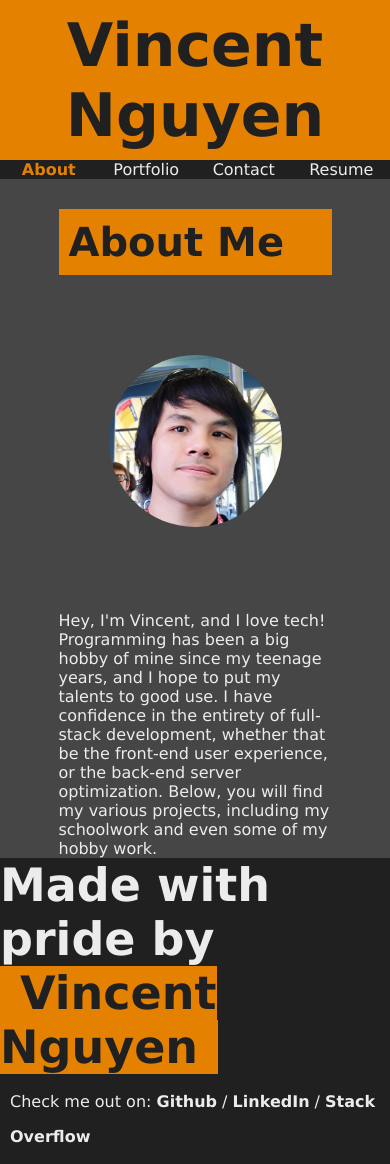
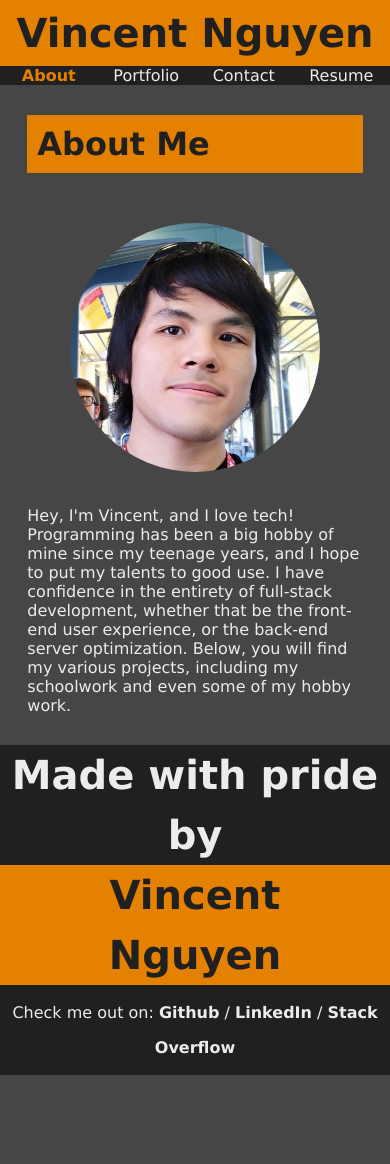
Before and after one commit to NG-Vincent/Challenge-ReactPortfolio, a React (Create React App) app: page / in a window 390 px wide. After the commit the page ends 1075 px from the top, so only its background shows below. Built offline with nearby package versions, Linux system fonts and the light colour scheme.

Commit message:
media queries

```diff
--- a/src/App.css
+++ b/src/App.css
@@ -178,3 +178,43 @@ footer h1 {
    background-color: var(--coloraccent);
    padding: 0 20px;
 }
+
+/* ------ MEDIA QUERIES ------ */
+@media screen and (max-width: 1000px) {
+   /* reduce side padding */
+   section {
+      padding: 0 7%;
+   }
+   /* center the elements */
+   footer {
+      align-items: center;
+      text-align: center;
+      line-height: 1.5;
+   }
+   /* remove flex, fill entire width */
+   .signature {
+      display: block;
+   }
+}
+@media screen and (max-width: 700px) {
+   header h1,
+   footer h1 {
+      font-size: 40px;
+   }
+   h2 {
+      font-size: 32px;
+   }
+   /* reduce padding */
+   .about-img {
+      margin: 20px 0 0;
+   }
+   .about-text {
+      padding: 0 0 var(--sectiongap) 0;
+   }
+}
+@media screen and (max-width: 350px) {
+   /* remove side padding (top and bottom padding should already be 0 */
+   section {
+      padding: 0;
+   }
+}
```
